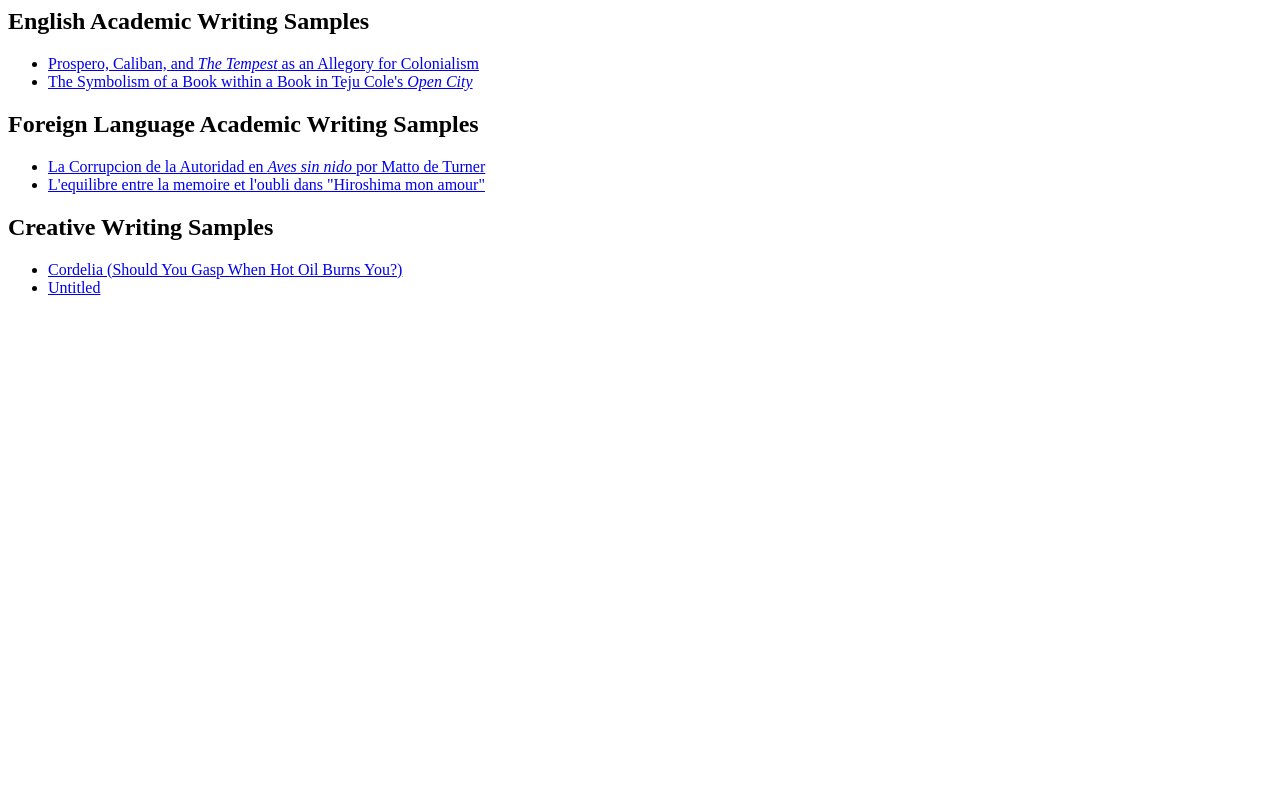
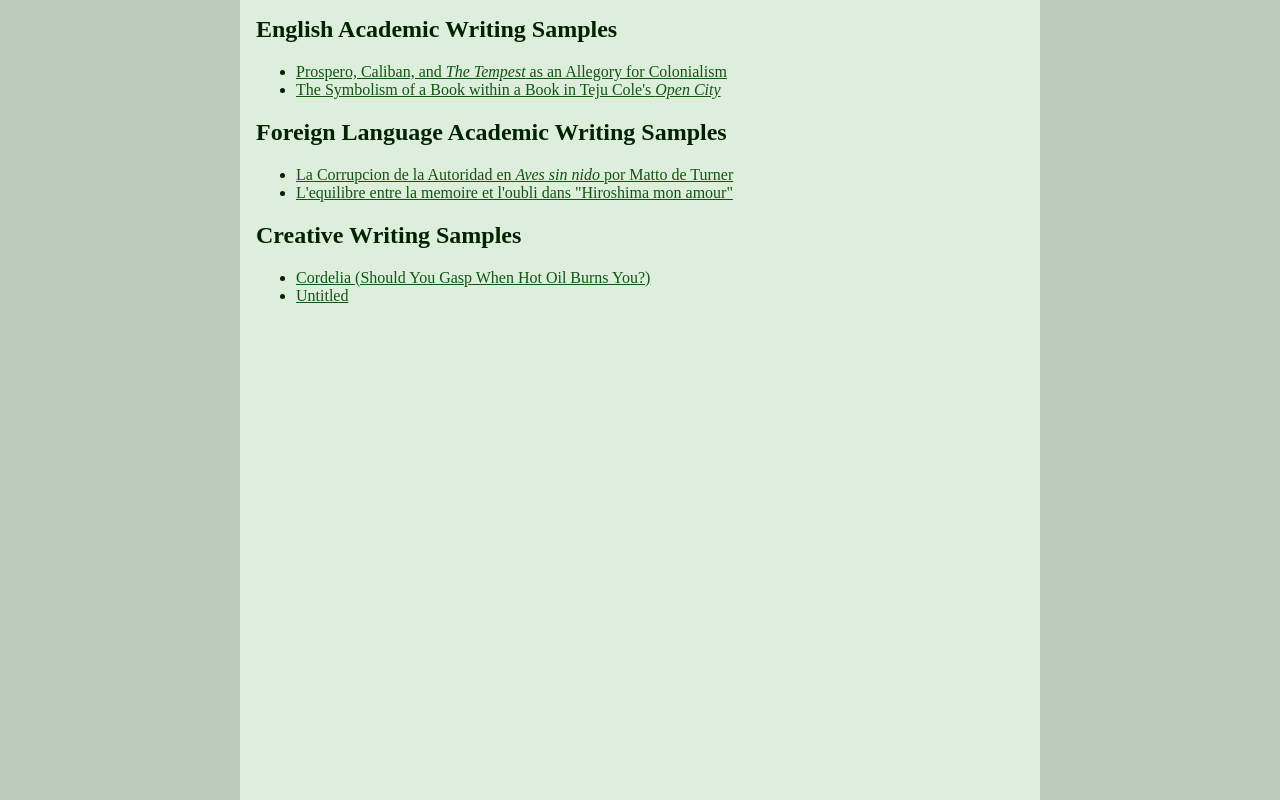
Before and after one commit to jads424/jads424.github.io, a plain HTML site: page index.html in a window 1280 px wide. Drawn offline with Linux system fonts and the light colour scheme.

Commit message:
slight styling

```diff
--- a/index.html
+++ b/index.html
@@ -1,4 +1,24 @@
 <html>
+  <head>
+    <style>
+    html {
+        background-color: #bcb;
+    }
+    body {
+        max-width: 8in;
+        margin: 0px auto;
+        background-color: #ded;
+        padding: 1em;
+        color: #020;
+    }
+    a:link {
+        color: #151;
+    }
+    a:hover {
+        color: #000;
+    }
+    </style>
+  </head>
   <body>
     <h2>English Academic Writing Samples</h2>
 
```
